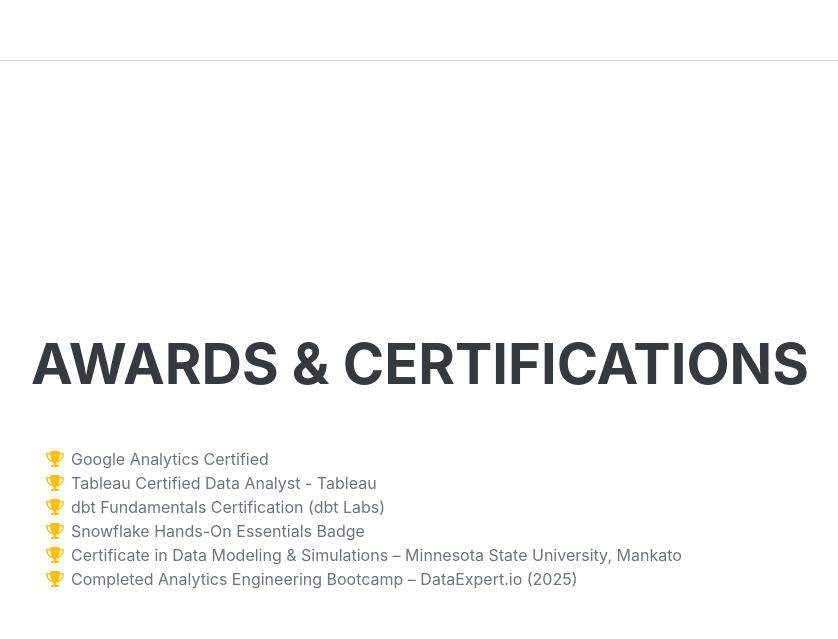
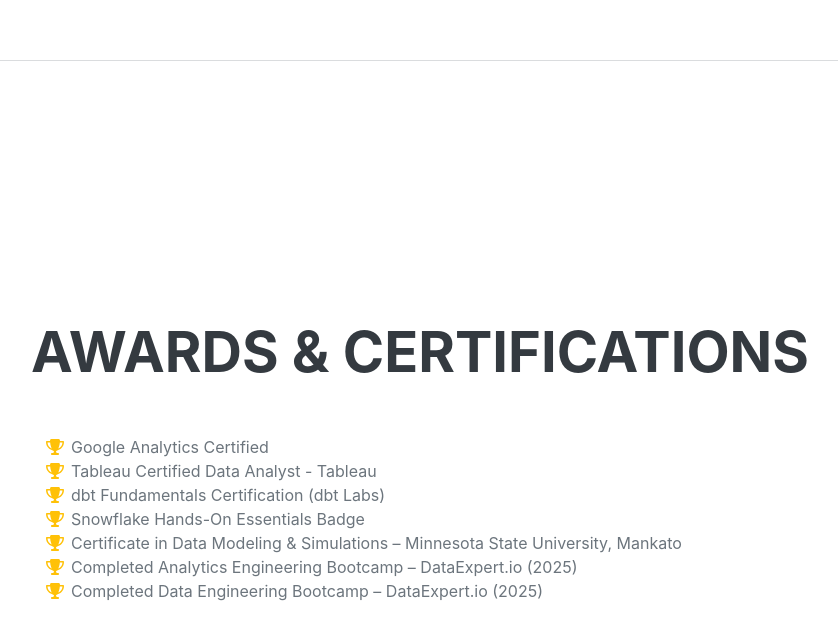
Before and after one commit to AlexPerrine/alexperrine.github.io, a plain HTML site: page index.html in a window 1280 px wide. Shown: the part 5690-6329 px from the top of the page, without its empty margins (289-1127 px from the left). Drawn offline with nearby package versions, Linux system fonts and the light colour scheme; a web font is replaced by a local one.

Commit message:
Adding in the DE engineering bootcamp

```diff
--- a/index.html
+++ b/index.html
@@ -293,6 +293,10 @@
                           <span class="fa-li"><i class="fas fa-trophy text-warning"></i></span>
                           Completed Analytics Engineering Bootcamp – DataExpert.io (2025)
                         </li>
+                        <li>
+                          <span class="fa-li"><i class="fas fa-trophy text-warning"></i></span>
+                          Completed Data Engineering Bootcamp – DataExpert.io (2025)
+                        </li>
                       </ul>
                 </div>
             </section>
```
